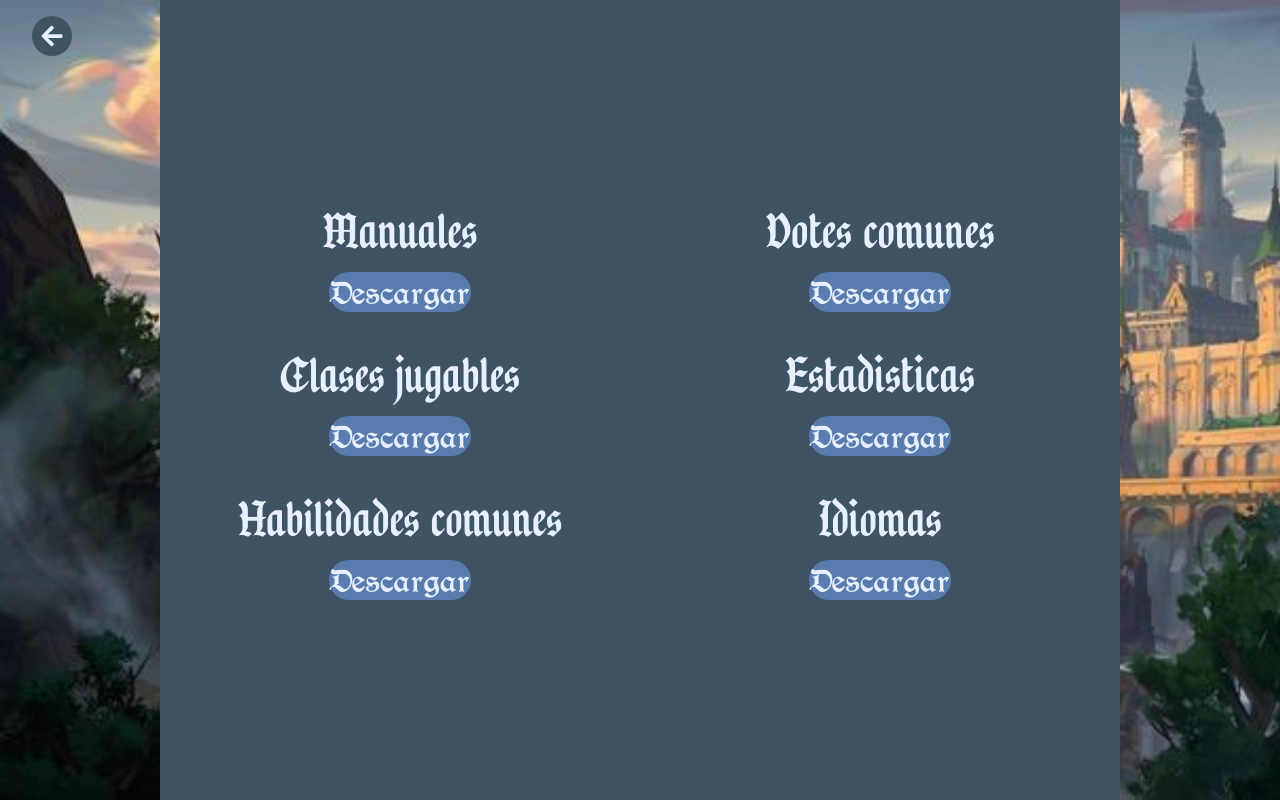
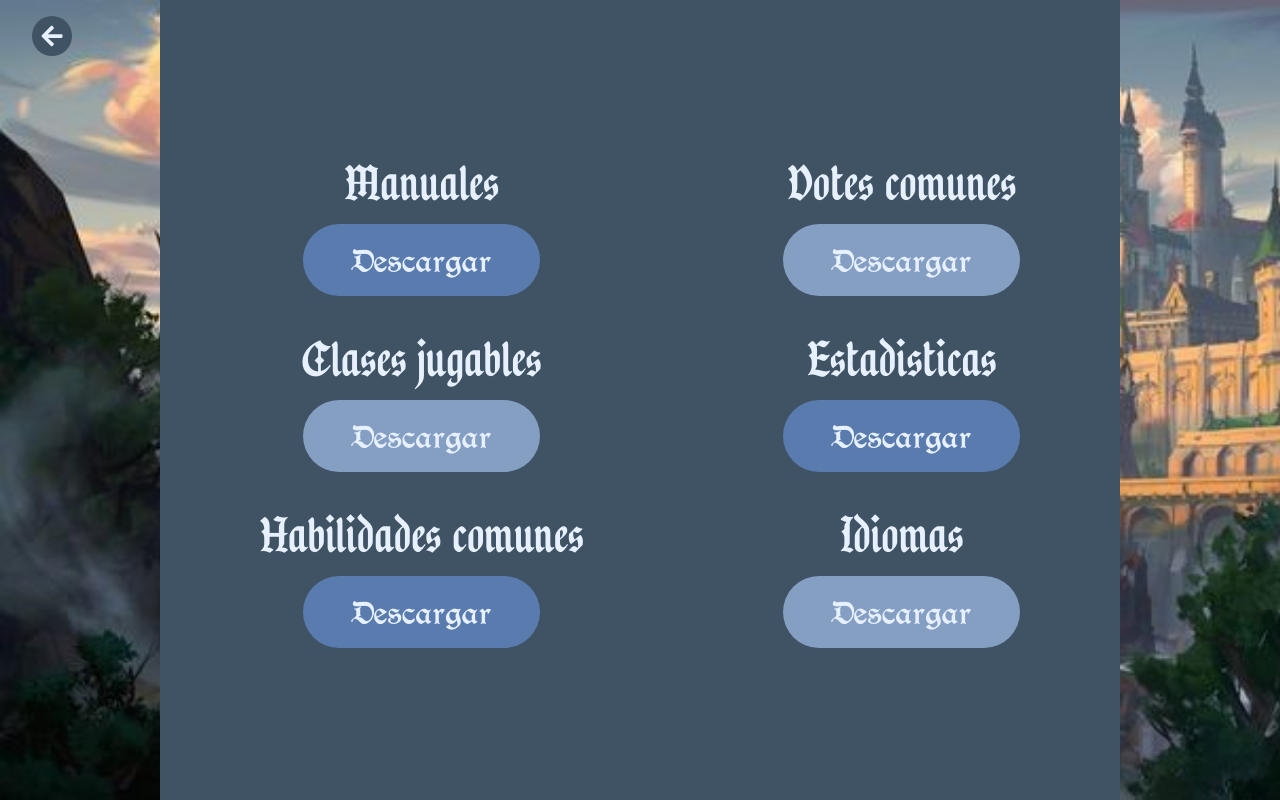
Before and after one commit to Aguss-Coder/proyecto2024-Busso-Garelli-Liebau-Luduena, a Next.js app: page /manuales in a window 1280 px wide. Built offline with nearby package versions, Linux system fonts and the light colour scheme.

Commit message:
Change buttons aestetics in manuals

```diff
--- a/app/manuales/page.tsx
+++ b/app/manuales/page.tsx
@@ -14,10 +14,10 @@ export default function Page() {
           <FaArrowLeft size={24} />
         </Link>
 
-        <div className='w-1/2'>
+        <div className='w-1/8'>
           <h1 className='mt-8 text-4xl text-center'>Manuales</h1>
           <section className='flex justify-center items-center'>
-            <button className='bg-principal-2'>
+            <button className='bg-principal-2 py-4 px-12'>
               <a href='/manualNovaTerra.pdf' download='manualNovaTerra.pdf'>
                 Descargar
               </a>
@@ -26,7 +26,7 @@ export default function Page() {
 
           <h1 className='mt-8 text-4xl text-center'>Clases jugables</h1>
           <section className='flex justify-center items-center'>
-            <button className='bg-principal-2'>
+            <button  className='bg-principal-3 py-4 px-12'>
               <a href='/Clases jugables-1.pdf' download='Clases jugables-1.pdf'>
                 Descargar
               </a>
@@ -35,18 +35,17 @@ export default function Page() {
 
           <h1 className='mt-8 text-4xl text-center'>Habilidades comunes</h1>
           <section className='flex justify-center items-center'>
-            <button className='bg-principal-2'>
+            <button className='bg-principal-2 py-4 px-12'>
               <a href='/Habilidades comunes-1.pdf' download='Habilidades comunes-1.pdf'>
                 Descargar
               </a>
             </button>
           </section>
         </div>
-
-        <div className='w-1/2'>
+        <div className='w-1/8'>
           <h1 className='mt-8 text-4xl text-center'>Dotes comunes</h1>
           <section className='flex justify-center items-center'>
-            <button className='bg-principal-2'>
+            <button className='bg-principal-3 py-4 px-12'>
               <a href='/Dotes comunes-1.pdf' download='Dotes comunes-1.pdf'>
                 Descargar
               </a>
@@ -55,7 +54,7 @@ export default function Page() {
 
           <h1 className='mt-8 text-4xl text-center'>Estadisticas</h1>
           <section className='flex justify-center items-center'>
-            <button className='bg-principal-2'>
+            <button className='bg-principal-2 py-4 px-12'>
               <a href='/Estadisticas.pdf' download='Estadisticas.pdf'>
                 Descargar
               </a>
@@ -64,7 +63,7 @@ export default function Page() {
 
           <h1 className='mt-8 text-4xl text-center'>Idiomas</h1>
           <section className='flex justify-center items-center'>
-            <button className='bg-principal-2'>
+            <button className='bg-principal-3 py-4 px-12'>
               <a href='/Idiomas-1.pdf' download='Idiomas-1.pdf'>
                 Descargar
               </a>
```
